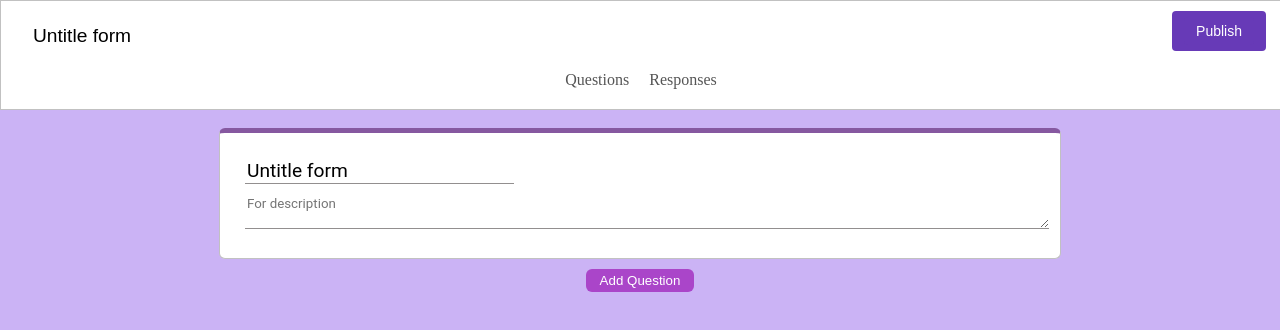
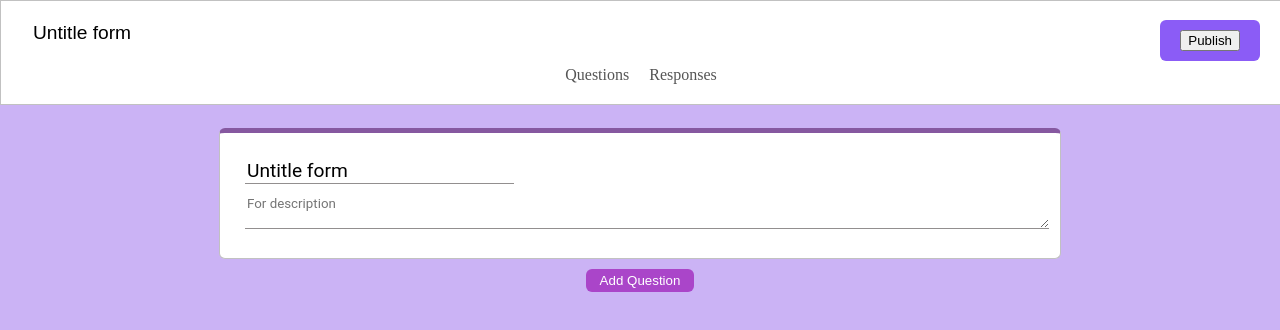
Before and after one commit to mitesh5010/Enquiry-Form, an Angular app: page / in a window 1280 px wide. Shown: the top 330 px of the page. Built offline with nearby package versions, Linux system fonts and the light colour scheme; what @primeng/themes, primeng would draw is missing.

Commit message:
Fixing:Use the Proper Formate of Form

```diff
--- a/src/app/app.component.html
+++ b/src/app/app.component.html
@@ -1,4 +1,4 @@
 <main>
   <app-header />
-  <router-outlet />
+  <app-form />
 </main>
--- a/src/app/app.component.ts
+++ b/src/app/app.component.ts
@@ -6,7 +6,7 @@ import { RouterOutlet } from '@angular/router';
 
 @Component({
   selector: 'app-root',
-  imports: [ HeaderComponent,RouterOutlet],
+  imports: [HeaderComponent, RouterOutlet, FormComponent],
   templateUrl: './app.component.html',
   styleUrl: './app.component.css'
 })
--- a/src/app/form/form.component.css
+++ b/src/app/form/form.component.css
@@ -1,3 +1,16 @@
+.form-container {
+  position: relative;
+  left: 50%;
+  transform: translateX(-50%);
+  background-color: transparent;
+  width: 100%;
+  max-width: 800px;
+  font-family: 'Roboto', 'Segoe UI', sans-serif;
+  transition: box-shadow 0.2s ease;
+  display: flex;
+  flex-direction: column;
+  gap: 10px;
+}
 
 .add-question-btn {
   background-color: #aa45c9;
@@ -15,3 +28,22 @@
 .add-question-btn:hover {
   background-color: #d467f1;
 }
+
+.publish{
+  position: fixed;
+  top: 20px;
+  right: 20px;
+  width: fit-content;
+  height: fit-content;
+  z-index: 9999;
+  padding: 10px 20px;
+  background-color: #8b5cf6;
+  color: white;
+  border: none;
+  border-radius: 6px;
+  font-size: 14px;
+  font-weight: 500;
+  cursor: pointer;
+  transition: background-color 0.2s ease;
+
+}
--- a/src/app/form/form.component.html
+++ b/src/app/form/form.component.html
@@ -1,7 +1,12 @@
-<form action="" class="form-container">
-  <app-form-title />
-  @for (question of this.formService.questions(); track question.id) {
-  <app-questions />
-  }
-  <button type="button" class="add-question-btn" (click)="addQuestion()">Add Question</button>
+<form  class="" (ngSubmit)="onPublish()" >
+  <div class="publish">
+    <button type="submit" >Publish</button>
+  </div>
+  <div class="form-container">
+    <app-form-title />
+    @for (question of this.formService.questions(); track question.id) {
+      <app-questions />
+    }
+    <button type="button" class="add-question-btn" (click)="addQuestion()">Add Question</button>
+  </div>
 </form>
--- a/src/app/form/form.component.ts
+++ b/src/app/form/form.component.ts
@@ -1,12 +1,12 @@
 import { Component, signal } from '@angular/core';
 import { FormTitleComponent } from "../form-title/form-title.component";
 import { QuestionsComponent } from "../questions/questions.component";
-import { Question } from '../questions/question/question.model';
 import { FormService } from './form.service';
+import { FormsModule } from '@angular/forms';
 
 @Component({
   selector: 'app-form',
-  imports: [FormTitleComponent, QuestionsComponent],
+  imports: [FormTitleComponent, QuestionsComponent, FormsModule],
   templateUrl: './form.component.html',
   styleUrl: './form.component.css'
 })
@@ -17,7 +17,17 @@ export class FormComponent {
 
   addQuestion() {
     const id = this.id++;
-    this.formService.questions.update(qs => [...qs, { id, text: '', type: 'short-answer'  }]);
+    this.formService.questions.update(qs => [...qs, { id, text: '', type: 'short-answer' ,answer:'' }]);
+  }
+
+  onPublish() {
+    console.log({
+      formTitle:this.formService.formTitle().trim(),
+      title: this.formService.title().trim(),
+      description: this.formService.description().trim(),
+      questions: this.formService.questions(),
+    }
+    );
   }
 
 }
--- a/src/app/form/form.service.ts
+++ b/src/app/form/form.service.ts
@@ -6,7 +6,9 @@ import { Question } from '../questions/question/question.model';
 })
 export class FormService {
 
+  formTitle = signal<string>('Untitle form');
   title = signal<string>('Untitle form');
   description = signal<string>('');
   questions = signal<Question[]>([]);
+
 }
--- a/src/app/header/header.component.css
+++ b/src/app/header/header.component.css
@@ -48,17 +48,3 @@
   justify-content: center;
   padding-bottom: 10px;
 }
-
-.publish, button{
-  display: flex;
-  justify-content: end;
-  background-color: #673ab7;
-  color: white;
-  border: none;
-  padding: 6px 12px;
-  border-radius: 4px;
-  cursor: pointer;
-  font-size: 14px;
-  font-weight: 500;
-  transition: background-color 0.2s ease;
-}
--- a/src/app/header/header.component.html
+++ b/src/app/header/header.component.html
@@ -1,10 +1,7 @@
 <div class="header-box">
   <div class="header-top">
     <div>
-      <input type="text" class="form-title" placeholder="Untitle form" [(ngModel)]="formTitle">
-    </div>
-    <div class="publish">
-      <button (click)="onPublish()">Publish</button>
+      <input type="text" class="form-title" placeholder="Untitle form" [(ngModel)]="formService.formTitle">
     </div>
   </div>
   <div class="options">
--- a/src/app/header/header.component.ts
+++ b/src/app/header/header.component.ts
@@ -14,20 +14,4 @@ export class HeaderComponent {
 
   constructor(public formService: FormService) {}
 
-  formTitle = signal<string>('Untitle form');
-
-  // enterTitle = computed(() => {
-  //   return this.title().trim();
-  // })
-
-  onPublish() {
-    console.log({
-      formTitle:this.formTitle().trim(),
-      title: this.formService.title().trim(),
-      description: this.formService.description().trim(),
-      questions: this.formService.questions(),
-    }
-    );
-  }
-
 }
--- a/src/styles.css
+++ b/src/styles.css
@@ -3,17 +3,3 @@ body{
   background-color: hsl(262, 76%, 83%);
   color: black;
 }
-
-.form-container {
-  position: relative;
-  left: 50%;
-  transform: translateX(-50%);
-  background-color: transparent;
-  width: 100%;
-  max-width: 800px;
-  font-family: 'Roboto', 'Segoe UI', sans-serif;
-  transition: box-shadow 0.2s ease;
-  display: flex;
-  flex-direction: column;
-  gap: 10px;
-}
```
Also changed, not shown: src/app/app.routes.ts (+2 -5 lines), src/app/questions/question/question.service.ts (added, +20 -0 lines).
